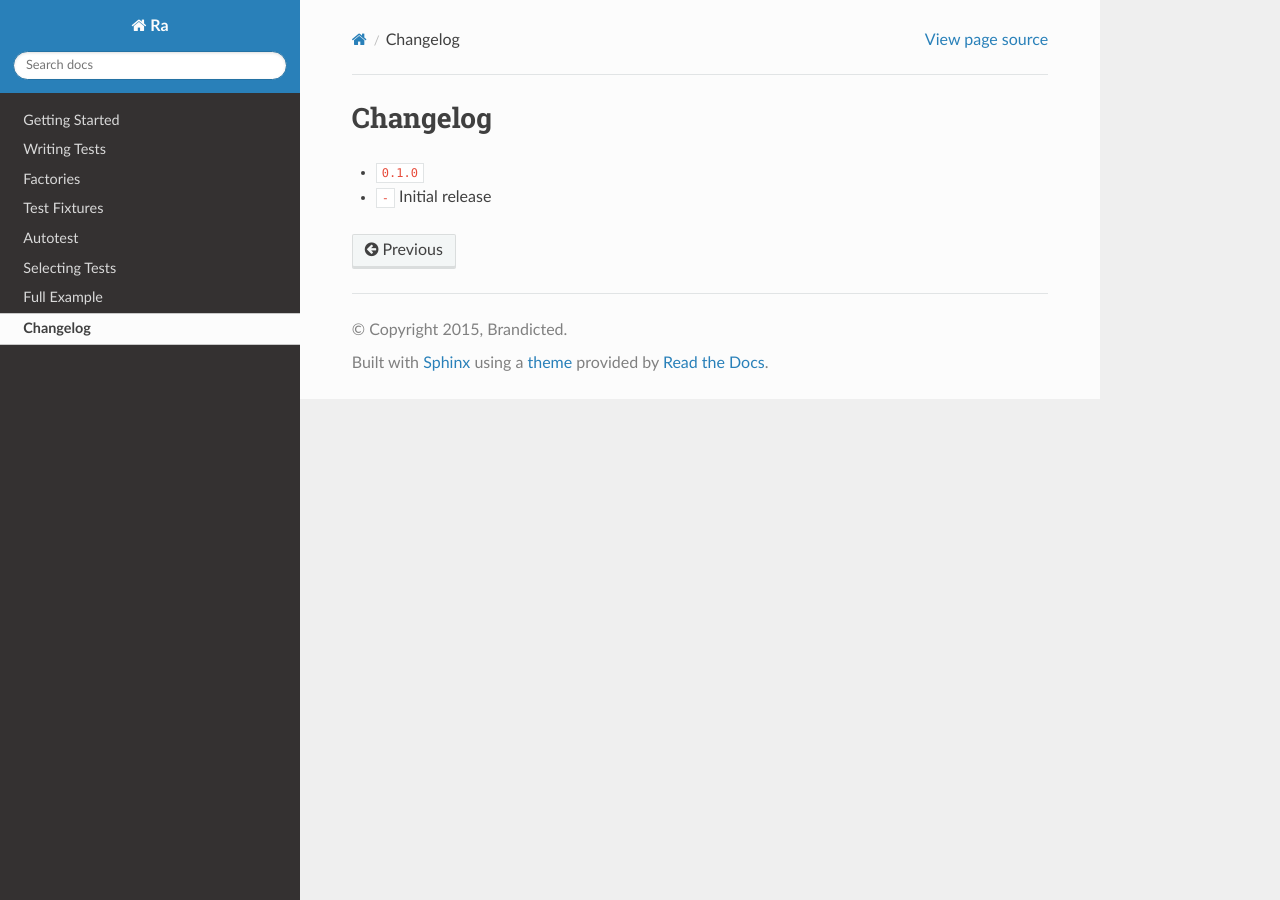
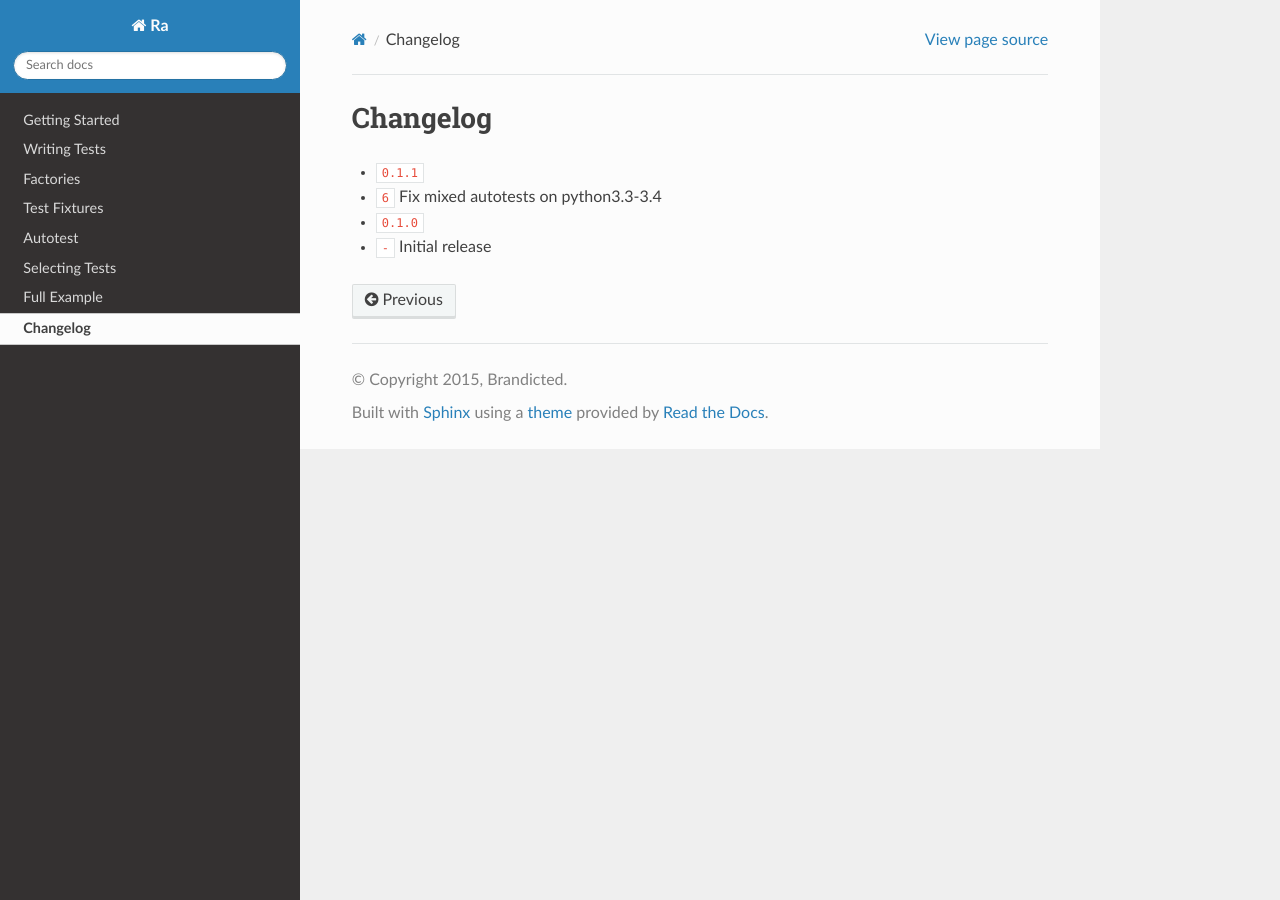
Before and after one commit to ramses-tech/ra, a Sphinx documentation site: the page built from docs/source/changelog.rst, in a window 1280 px wide. Built offline with Sphinx 7.4.7 and the Read the Docs theme 2.0.0, drawn with Linux system fonts in a browser that asks for light colours; cross-references to code outside the pages are shown as plain code.

Commit message:
Update versions

```diff
--- a/docs/source/changelog.rst
+++ b/docs/source/changelog.rst
@@ -1,5 +1,8 @@
 Changelog
 =========
 
+* :release:`0.1.1 <2016-02-17>`
+* :bug:`6` Fix mixed autotests on python3.3-3.4
+
 * :release:`0.1.0 <2015-10-xx>`
 * :feature:`-` Initial release
```
Also changed, not shown: 1 other file.
